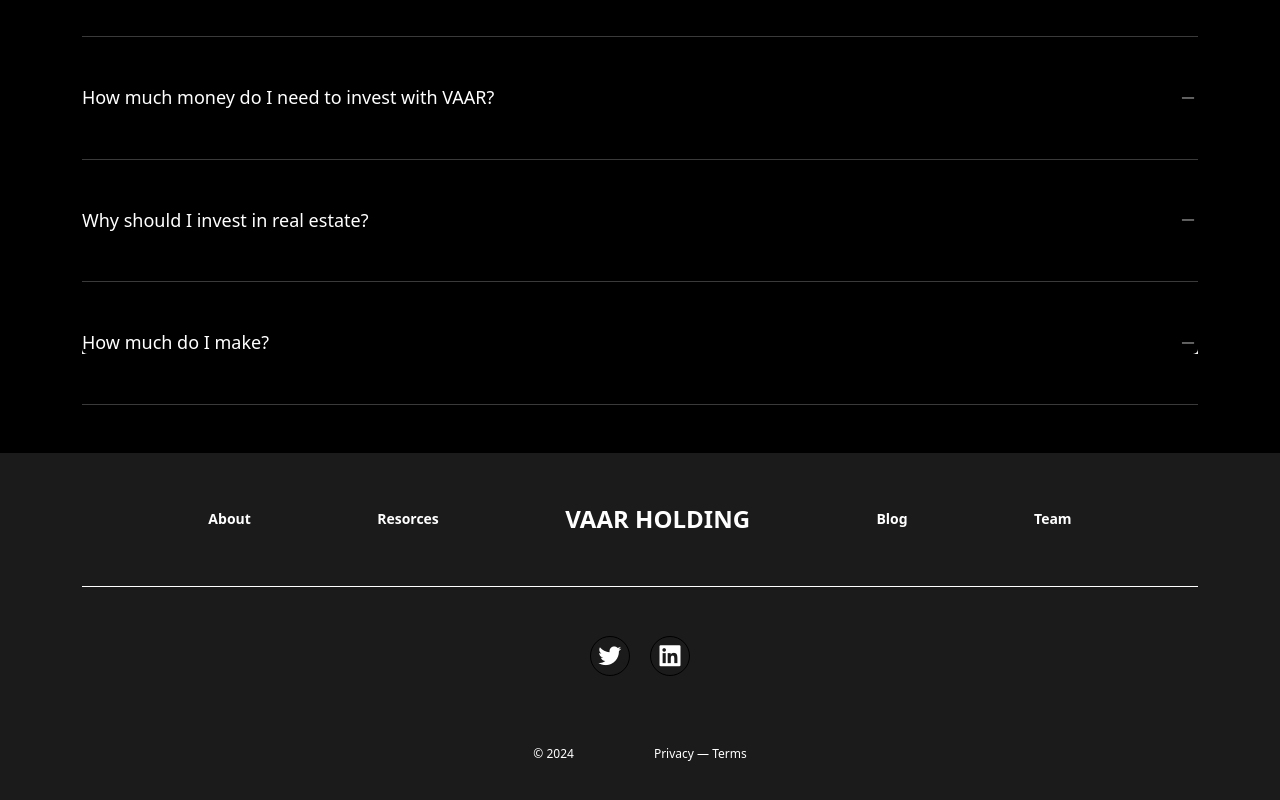
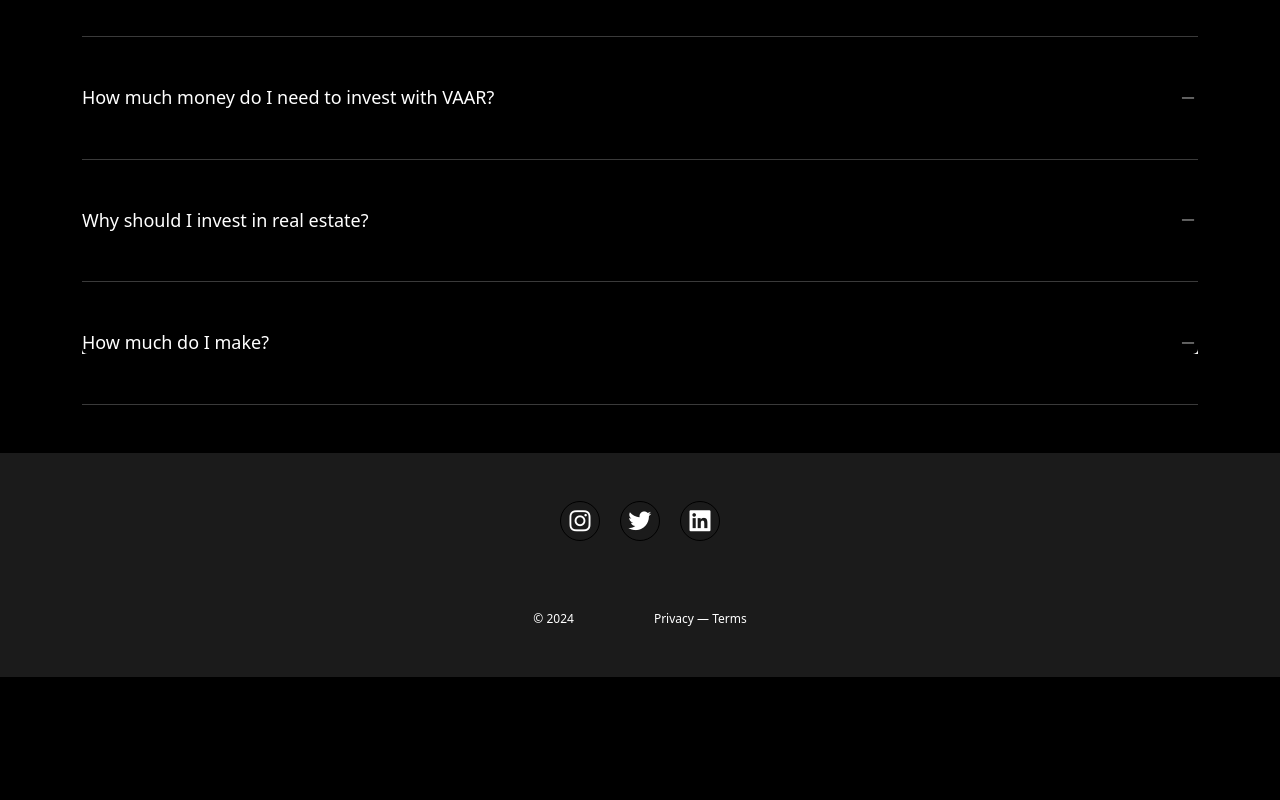
Before and after one commit to webtesting22/vaar, a React (Vite) app: page /HowItWorks in a window 1280 px wide. Shown: the part 1607-2407 px from the top of the page. After the commit the page ends 2284 px from the top, so only its background shows below. Built offline with nearby package versions, Linux system fonts and the light colour scheme.

Commit message:
footer customize

```diff
--- a/src/Components/Footer/Footer.jsx
+++ b/src/Components/Footer/Footer.jsx
@@ -7,20 +7,20 @@ function Footer() {
             <section id='Footer'>
                 <div className='container'>
                     <div className='only-pc-footer'>
-                        <div className='top-menu'>
+                        {/* <div className='top-menu'>
                             <a href="">About</a>
                             <a href="">Resorces</a>
                             <a href="">VAAR HOLDING</a>
-                            {/* <a href="">About</a>
-                        <a href="">Resorces</a> */}
+                            <a href="">About</a>
+                        <a href="">Resorces</a>
                             <a href="">Blog</a>
                             <a href="">Team</a>
                         </div>
                         <br />
                         <hr />
-                        <br />
+                        <br /> */}
                         <div className='social-icons-btn'>
-                            {/* <span><i class='bx bxl-instagram'></i></span> */}
+                            <span><i class='bx bxl-instagram'></i></span>
                             <span><i class='bx bxl-twitter'></i></span>
                             <span><i class='bx bxl-linkedin-square' ></i></span>
 
```
